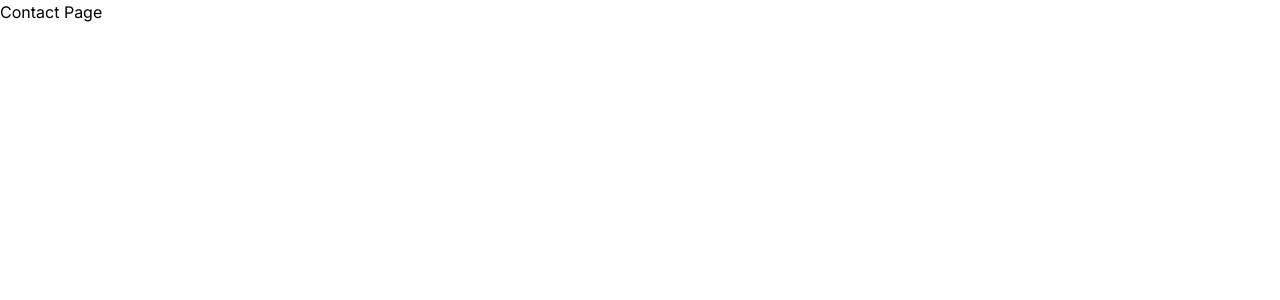
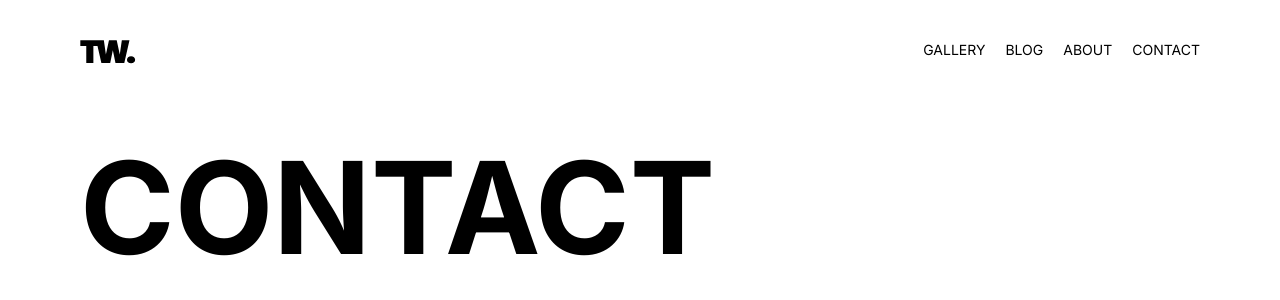
Before and after one commit to Tingeworks/tingeworksnext, a Next.js app: page /contact in a window 1280 px wide. Shown: the top 300 px of the page. Built offline with nearby package versions, Linux system fonts and the light colour scheme.

Commit message:
Added metadata to top level pages

```diff
--- a/src/app/about/page.tsx
+++ b/src/app/about/page.tsx
@@ -1,3 +1,17 @@
+import Navbar from "@/components/navigation/navbar";
+import { Metadata } from "next";
+
+export const metadata: Metadata = {
+  title: "Tingeworks | About us",
+  description:
+    "We are a team of passionate developers, designers, and creators who love to build things that matter.",
+};
+
 export default function About() {
-  return <>About</>;
+  return (
+    <div className="container mx-auto px-5 lg:px-20 flex flex-col h-screen py-10">
+      <Navbar />
+      <h1 className="text-9xl font-bold mt-20 uppercase">About</h1>
+    </div>
+  );
 }
--- a/src/app/blog/page.tsx
+++ b/src/app/blog/page.tsx
@@ -1 +1,16 @@
-export default function Blog() {}
+import Navbar from "@/components/navigation/navbar";
+import { Metadata } from "next";
+
+export const metadata: Metadata = {
+  title: "Tingeworks | Blog",
+  description: "Read about our thoughts, ideas, and learnings on our blog.",
+};
+
+export default function Blog() {
+  return (
+    <div className="container mx-auto px-5 lg:px-20 flex flex-col h-screen py-10">
+      <Navbar />
+      <h1 className="text-9xl font-bold mt-20 uppercase">Blog</h1>
+    </div>
+  );
+}
--- a/src/app/contact/page.tsx
+++ b/src/app/contact/page.tsx
@@ -1,3 +1,16 @@
+import Navbar from "@/components/navigation/navbar";
+import { Metadata } from "next";
+
+export const metadata: Metadata = {
+  title: "Tingeworks | Contact",
+  description: "Get in touch with us. We would love to hear from you.",
+};
+
 export default function Contact() {
-  return <>Contact Page</>;
+  return (
+    <div className="container mx-auto px-5 lg:px-20 flex flex-col h-screen py-10">
+      <Navbar />
+      <h1 className="text-9xl font-bold mt-20 uppercase">Contact</h1>
+    </div>
+  );
 }
--- a/src/app/gallery/page.tsx
+++ b/src/app/gallery/page.tsx
@@ -1 +1,17 @@
-export default function Blog() {}
+import Navbar from "@/components/navigation/navbar";
+import { Metadata } from "next";
+
+export const metadata: Metadata = {
+  title: "Tingeworks | Gallery",
+  description:
+    "Few interesting things we have worked on or are working here at Tingeworks.",
+};
+
+export default function Gallery() {
+  return (
+    <div className="container mx-auto px-5 lg:px-20 flex flex-col h-screen py-10">
+      <Navbar />
+      <h1 className="text-9xl font-bold mt-20 uppercase">Gallery</h1>
+    </div>
+  );
+}
--- a/src/components/navigation/links.ts
+++ b/src/components/navigation/links.ts
@@ -1,7 +1,7 @@
 export default [
     {
         label: 'gallery',
-        path: '/',
+        path: '/gallery',
     },
     {
         label: 'blog',
```
